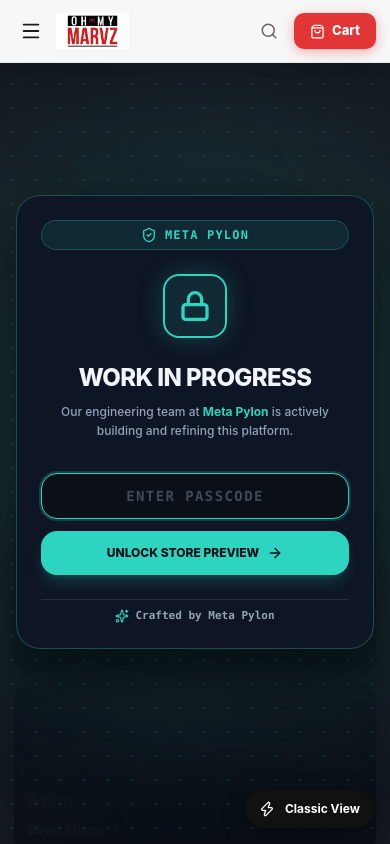
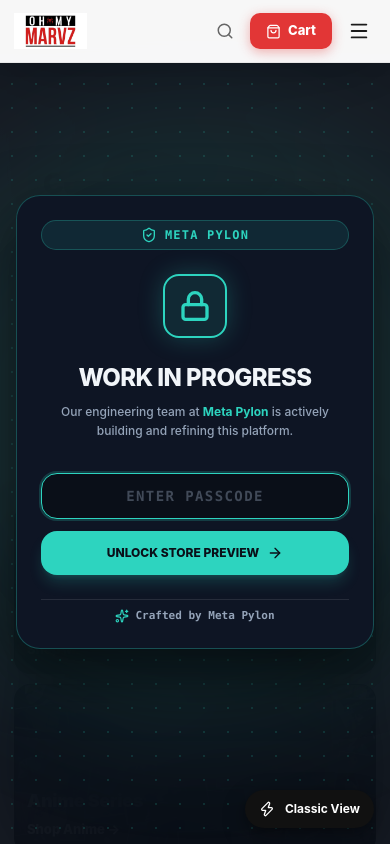
Before and after one commit to akaPaT0/oh-my-marvz, a Next.js app: page /2 in a window 390 px wide. Shown: the top 844 px of the page. Built offline with nearby package versions, Linux system fonts and the light colour scheme.

Commit message:
Move mobile menu button to the right and slide drawer from the right

```diff
--- a/src/app/2/page.tsx
+++ b/src/app/2/page.tsx
@@ -215,25 +215,6 @@ export default function ShopPage() {
       }}>
         <div className="store-header-inner" style={{ maxWidth: 1280, margin: '0 auto', padding: '0 28px', display: 'flex', alignItems: 'center', height: 62, gap: 12 }}>
 
-          {/* Mobile Menu Icon Button */}
-          <button
-            onClick={() => setMobileMenuOpen(prev => !prev)}
-            aria-label="Toggle navigation menu"
-            className="store-mobile-menu-btn"
-            style={{
-              background: 'none',
-              border: 'none',
-              color: '#1A1A1A',
-              cursor: 'pointer',
-              padding: '6px',
-              alignItems: 'center',
-              justifyContent: 'center',
-              borderRadius: 8,
-            }}
-          >
-            {mobileMenuOpen ? <X size={22} /> : <Menu size={22} />}
-          </button>
-
           {/* Real Brand Logo */}
           <Link href="/2" style={{ display: 'flex', alignItems: 'center', textDecoration: 'none', flexShrink: 0 }}>
             <Image
@@ -245,8 +226,6 @@ export default function ShopPage() {
               priority
             />
           </Link>
-
-
 
           {/* Divider */}
           <div className="store-nav-links" style={{ width: 1, height: 20, background: '#E0E0E0', flexShrink: 0 }} />
@@ -277,7 +256,6 @@ export default function ShopPage() {
               </button>
             ))}
           </nav>
-
 
           {/* Spacer */}
           <div style={{ flex: 1 }} />
@@ -325,9 +303,7 @@ export default function ShopPage() {
             )}
           </div>
 
-
           {/* Cart */}
-
           <button
             onClick={() => setCartOpen(true)}
             style={{ display: 'flex', alignItems: 'center', gap: 7, background: '#E23636', color: '#fff', border: 'none', borderRadius: 10, padding: '8px 16px', fontSize: 13, fontWeight: 800, cursor: 'pointer', boxShadow: '0 3px 12px rgba(226,54,54,0.38)', whiteSpace: 'nowrap', transition: 'background 0.15s' }}
@@ -341,6 +317,26 @@ export default function ShopPage() {
                 {cartCount}
               </span>
             )}
+          </button>
+
+          {/* Mobile Hamburger Menu Icon Button (Placed on the Right) */}
+          <button
+            onClick={() => setMobileMenuOpen(prev => !prev)}
+            aria-label="Toggle navigation menu"
+            className="store-mobile-menu-btn"
+            style={{
+              background: 'none',
+              border: 'none',
+              color: '#1A1A1A',
+              cursor: 'pointer',
+              padding: '6px',
+              alignItems: 'center',
+              justifyContent: 'center',
+              borderRadius: 8,
+              marginLeft: 2,
+            }}
+          >
+            {mobileMenuOpen ? <X size={22} /> : <Menu size={22} />}
           </button>
 
           {/* User Profile Avatar (PC only) */}
@@ -381,11 +377,10 @@ export default function ShopPage() {
             </button>
           </div>
 
-
         </div>
       </header>
 
-      {/* ── MOBILE MENU DRAWER ── */}
+      {/* ── MOBILE MENU DRAWER (Slides from Right) ── */}
       {mobileMenuOpen && (
         <div
           style={{
@@ -395,6 +390,7 @@ export default function ShopPage() {
             background: 'rgba(0,0,0,0.55)',
             backdropFilter: 'blur(4px)',
             display: 'flex',
+            justifyContent: 'flex-end',
           }}
           onClick={() => setMobileMenuOpen(false)}
         >
@@ -408,10 +404,11 @@ export default function ShopPage() {
               display: 'flex',
               flexDirection: 'column',
               gap: 22,
-              boxShadow: '6px 0 28px rgba(0,0,0,0.25)',
+              boxShadow: '-6px 0 28px rgba(0,0,0,0.25)',
             }}
             onClick={e => e.stopPropagation()}
           >
+
             {/* Header of Drawer */}
             <div style={{ display: 'flex', alignItems: 'center', justifyContent: 'space-between', borderBottom: '1px solid #EFEFEF', paddingBottom: 14 }}>
               <Image
```
